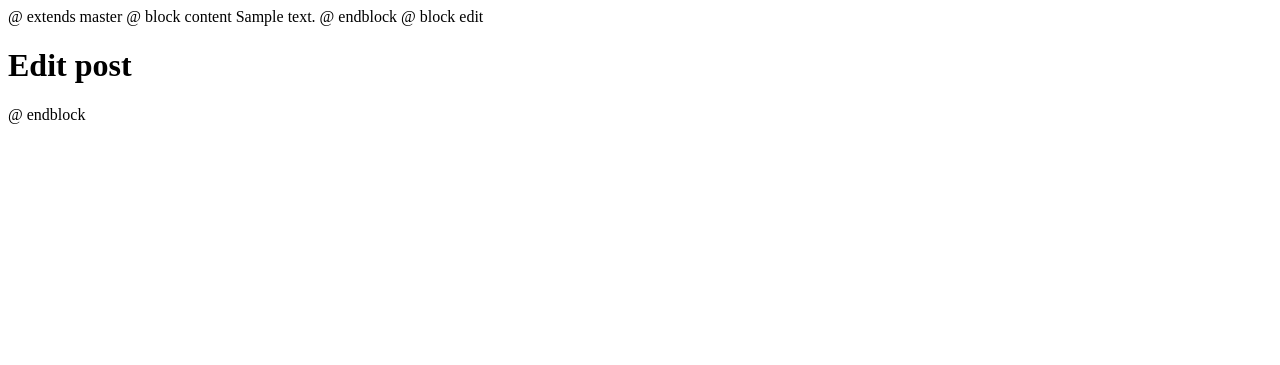
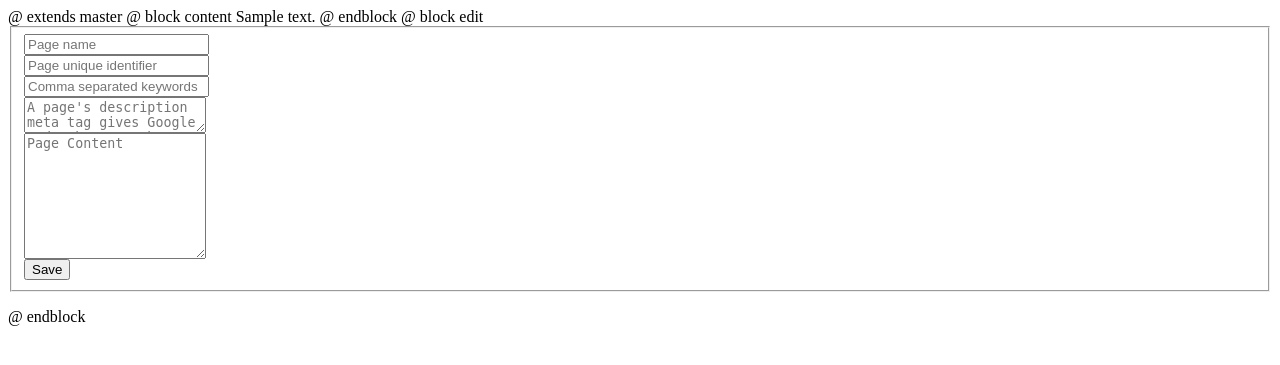
Before and after one commit to Jarlax/gae-site, a Python web app: template templates/post.html in a window 1280 px wide. Shown: the top 365 px of the page. Run offline with Jinja, Linux system fonts and the light colour scheme; the template is opened without the code that fills it: most values are stand-ins (such as "Sample title", 1, 10 or a date in 2020).

Commit message:
Add UI for new post.html template

```diff
--- a/templates/post.html
+++ b/templates/post.html
@@ -1,9 +1,55 @@
- @ extends master
+@ extends master
 
 @ block content
     {{ page.content_html }}
 @ endblock
 
 @ block edit
-    <h1>Edit post</h1>
+<form name="form" class="well" accept-charset="utf-8">
+    <fieldset>
+        <div class="row-fluid">
+            <div class="span4">
+                <label>
+                    <input name="name" class="input-block-level" required
+                           placeholder="Page name"/>
+                </label>
+            </div>
+            <div class="span4">
+                <label>
+                    <input name="id" class="input-block-level" required
+                           placeholder="Page unique identifier" />
+                </label>
+            </div>
+            <div class="span4">
+                <label>
+                    <input name="keywords" class="input-block-level"
+                           placeholder="Comma separated keywords"/>
+                </label>
+            </div>
+        </div>
+        <div class="row-fluid">
+            <div class="span12">
+                <label>
+                    <textarea placeholder="A page's description meta tag gives Google and other search engines a summary of what the page is about"
+                              name="description" class="input-block-level"></textarea>
+                </label>
+            </div>
+        </div>
+        <div class="row-fluid">
+            <div class="span12">
+                <label>
+                    <textarea placeholder="Page Content"
+                              name="content" class="input-block-level" rows="8"></textarea>
+                </label>
+            </div>
+        </div>
+        <div class="row-fluid">
+            <div class="span12">
+                <div class="btn-group pull-right">
+                    <button class="btn btn-primary">Save</button>
+                </div>
+            </div>
+        </div>
+    </fieldset>
+</form>
 @ endblock
```
